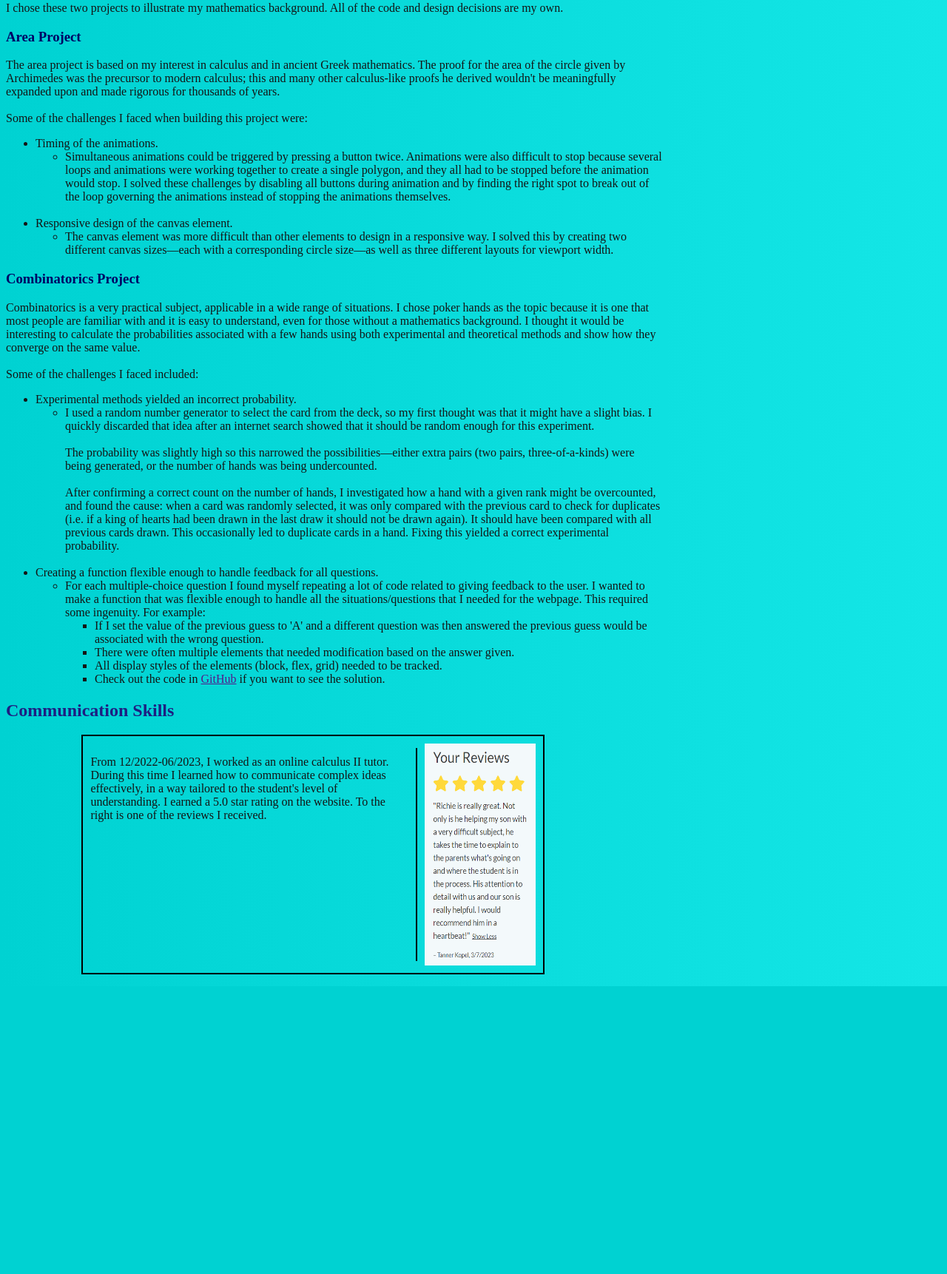
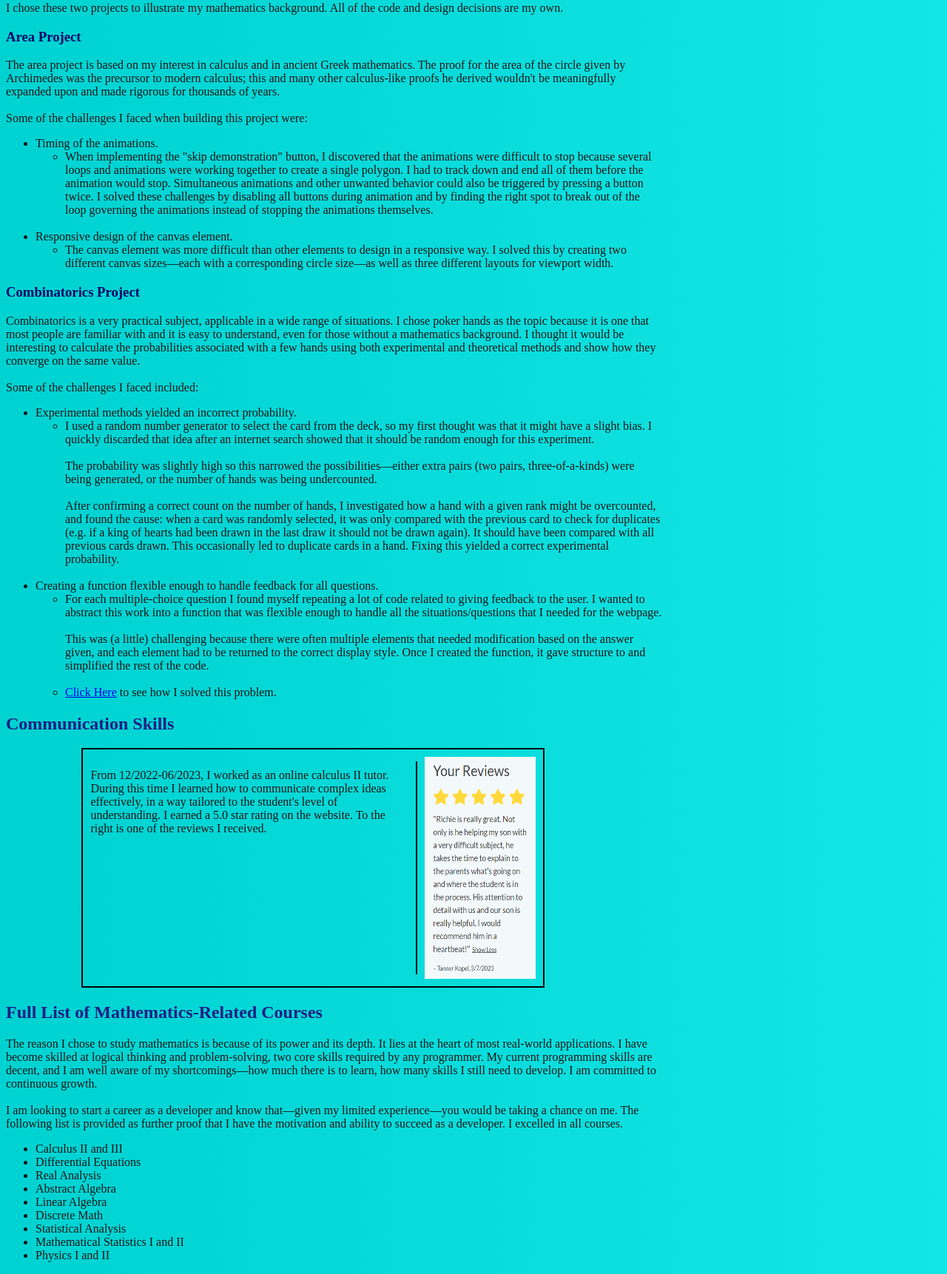
Before and after one commit to richie-waltiere/Portfolio, a Django app: page /additional_info/ in a window 1280 px wide. Shown: the part 151-1873 px from the top of the page at 74% size. Before the commit the page ends 1484 px from the top, so only its background shows below. Run offline with Django 4.2, Linux system fonts and the light colour scheme.

Commit message:
Text made clearer and more concise. Code refactored. New section added to 'Additional Information'. Bug fixed in Archimedes Project: inscribed polygon is now redrawn when 'calculate area' button is clicked after demonstration is over.

```diff
--- a/core/static/css/styles.css
+++ b/core/static/css/styles.css
@@ -31,10 +31,6 @@ a:hover {
 .font-style1 {
     font-family: "Times New Roman", serif;
     font-size: 1.1em;
-}
-
-.font-style2{
-    font-family: "American Typewriter", serif;
 }
 
 /* Page structure */
--- a/core/templates/additional_info.html
+++ b/core/templates/additional_info.html
@@ -33,10 +33,11 @@
 		Timing of the animations.
 	    <ul>
 	        <li>
-		    Simultaneous animations could be triggered by pressing a button twice.
-		    Animations were also difficult to stop because several loops and animations
-		    were working together to create a single polygon, and they all had to be stopped
-		    before the animation would stop. I solved these challenges by disabling all buttons
+		    When implementing the "skip demonstration" button, I discovered that the animations were
+		    difficult to stop because several loops and animations were working together to create
+		    a single polygon. I had to track down and end all of them before the animation would stop.
+		    Simultaneous animations and other unwanted behavior could also be triggered
+		    by pressing a button twice. I solved these challenges by disabling all buttons
 		    during animation and by finding the right spot to break out of the loop governing
 		    the animations instead of stopping the animations themselves.
 		</li>
@@ -78,7 +79,7 @@
 			    After confirming a correct count on the number of hands, I investigated how
 			    a hand with a given rank might be overcounted, and found the cause:
 			    when a card was randomly selected, it was only compared with the previous card
-			    to check for duplicates (i.e. if a king of hearts had been drawn in the last draw
+			    to check for duplicates (e.g. if a king of hearts had been drawn in the last draw
 			    it should not be drawn again). It should have been compared with all
 			    previous cards drawn. This occasionally led to duplicate cards in a hand.
 			    Fixing this yielded a correct experimental probability.
@@ -90,24 +91,18 @@
 		    <ul>
 			<li>
 			    For each multiple-choice question I found myself repeating a lot of code
-			    related to giving feedback to the user. I wanted to make a function
-			    that was flexible enough to handle all the situations/questions that I needed
-			    for the webpage. This required some ingenuity. For example:
-			    <ul>
-				<li>
-				    If I set the value of the previous guess to 'A' and a different question
-				    was then answered the previous guess would be associated with the wrong question.
-				</li>
-				<li>
-				    There were often multiple elements that needed modification based
-				    on the answer given.
-				</li>
-				<li>
-				    All display styles of the elements (block, flex, grid) needed to be tracked.
-				</li>
+			    related to giving feedback to the user. I wanted to abstract this work
+			    into a function that was flexible enough to handle all the situations/questions
+			    that I needed for the webpage.<br><br>
+			    This was (a little) challenging because there were often multiple elements that
+			    needed modification based on the answer given, and
+			    each element had to be returned to the correct display style.
+			    Once I created the function, it gave structure to and simplified
+			    the rest of the code.<br><br>
 			</li>
 			<li>
-			    Check out the code in <a href="">GitHub</a> if you want to see the solution.
+			    <a href="https://github.com/richie-waltiere/Portfolio/blob/main/mathematics/static/js/combinatorics.js" target="_blank">Click Here</a>
+			    to see how I solved this problem.
 			</li>
 		    </ul>
 
@@ -127,5 +122,28 @@
 		<img src="{% static 'review.png' %}" alt="">
 	    </div>
 	</p>
+
+	<h2>Full List of Mathematics-Related Courses</h2>
+	<p>
+	    The reason I chose to study mathematics is because of its power and its depth.
+	    It lies at the heart of most real-world applications. I have become skilled at logical thinking
+	    and problem-solving, two core skills required by any programmer. My current programming skills are
+	    decent, and I am well aware of my shortcomings&mdash;how much there is to learn, how many skills I
+	    still need to develop. I am committed to continuous growth.<br><br>
+	    I am looking to start a career as a developer and know that&mdash;given my limited
+	    experience&mdash;you would be taking a chance on me. The following list is provided as further proof
+	    that I have the motivation and ability to succeed as a developer. I excelled in all courses.
+	    <ul>
+	        <li>Calculus II and III</li>
+		<li>Differential Equations</li>
+		<li>Real Analysis</li>
+		<li>Abstract Algebra</li>
+		<li>Linear Algebra</li>
+		<li>Discrete Math</li>
+		<li>Statistical Analysis</li>
+		<li>Mathematical Statistics I and II</li>
+		<li>Physics I and II</li>
+	    </ul>
+	</p>
 </body>
 </html>
--- a/mathematics/static/css/mathematics.css
+++ b/mathematics/static/css/mathematics.css
@@ -95,7 +95,7 @@ h1 {
     width: 100%;
     text-align: center;
     color: white;
-    font-family: cursive;
+    font-family: 'Comic Sans', cursive;
     border: 3px solid black;
 }
 
--- a/mathematics/templates/mathematics.html
+++ b/mathematics/templates/mathematics.html
@@ -61,8 +61,8 @@
 		we will be able to closely approximate the<br>
 		theoretical probability of the hands <br>under consideration.<br><br>
 
-		The second method will use theoretical ideas<br>
-		to calculate the probability exactly.
+		The second method will use theorems and reasoning from the field of combinatorics<br>
+		to calculate the exact theoretical probability.
 
 		</p>
 	    </div>
```
Also changed, not shown: core/templates/index.html (+8 -4 lines), mathematics/static/css/combinatorics.css (+20 -0 lines), mathematics/static/js/archimedes.js (+20 -6 lines), mathematics/static/js/combinatorics.js (+31 -32 lines), mathematics/templates/combinatorics/combinatorics.html (+39 -24 lines).
